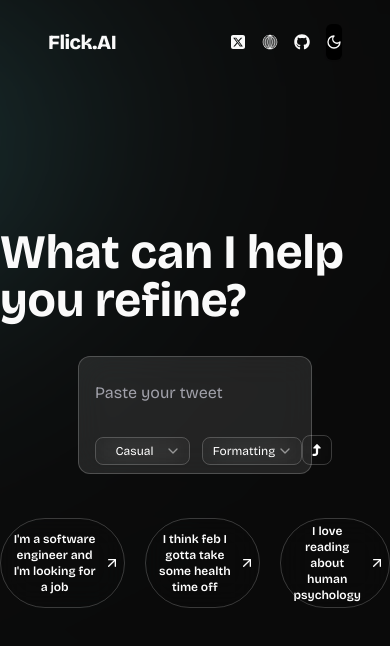
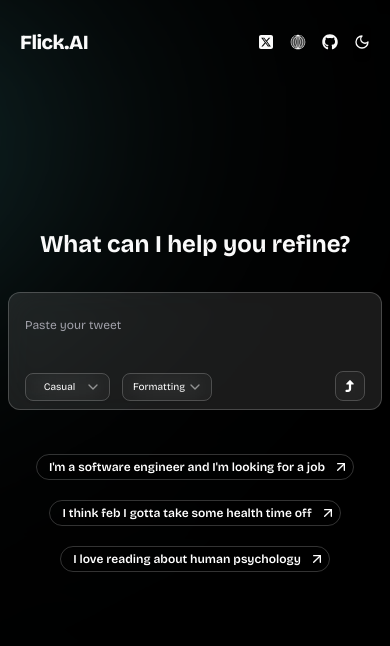
Before and after one commit to Fardeen26/flick-ai, a Next.js app: page / in a window 390 px wide. Shown: the top 646 px of the page. Built offline with nearby package versions, Linux system fonts and the light colour scheme.

Commit message:
fix: responsiveness issues

```diff
--- a/src/app/api/generate/route.ts
+++ b/src/app/api/generate/route.ts
@@ -7,7 +7,7 @@
 export async function POST(req: Request) {
     const { tweet, mood, action } = await req.json();
 
-    const prompt = ` You are an advanced tweet generation assistant. Your job is to enhance tweets according to the user's preferences and always modify thetweet as user themselves formatted it and keep the tweet as short as possible and never cross the 270 characters limit and always give an multi liner outputif user has not specified. Follow these steps to ensure the output meets expectations:
+    const prompt = ` You are an advanced tweet generation assistant. Your job is to enhance tweets according to the user's preferences and always modify the tweet as user themselves formatted it and keep the tweet as short as possible and never cross the 270 characters limit and always give an multi liner output if user has not specified. Follow these steps to ensure the output meets expectations:
 
     0. Mindset: generate the text based on my mindset: ${mindset}
 
@@ -30,9 +30,9 @@
 
     Preferences:
     - Tone: ${mood}
-    - Action: ${action}
+    - Action: ${action} (if action is improving then your task is just to improve that tweet as it was and always use multi lines if not specified)
 
-    Respond with the enhanced text based on these parameters and make sure to avoid using hashtags and emojis.`;
+    Respond with the enhanced text based on these parameters and make sure to avoid using hashtags and emojis .`;
 
     try {
         const model = genAI.getGenerativeModel({
--- a/src/app/layout.tsx
+++ b/src/app/layout.tsx
@@ -24,7 +24,7 @@
   return (
     <html lang="en">
       <body
-        className={`${bricolage_grotesque_init.className} antialiased bg-transparent relative`}
+        className={`${bricolage_grotesque_init.className} antialiased dark:bg-black bg-white relative`}
       >
         <Toaster />
         <ThemeProvider
--- a/src/components/Appbar.tsx
+++ b/src/components/Appbar.tsx
@@ -6,7 +6,7 @@
 
 export default function Appbar() {
     return (
-        <header className="w-full p-2 mt-4 rounded-lg px-12">
+        <header className="w-full p-2 mt-4 rounded-lg px-12 max-sm:px-5">
             <nav className="flex items-center justify-between">
                 <h1>
                     <Link href="/" className={`font-extrabold text-xl tracking-tight`}>
--- a/src/components/Hero.tsx
+++ b/src/components/Hero.tsx
@@ -1,7 +1,7 @@
 export default function Hero() {
     return (
         <div>
-            <h1 className="text-5xl font-bold">What can I help you refine?</h1>
+            <h1 className="text-5xl max-sm:text-2xl font-bold">What can I help you refine?</h1>
         </div>
     )
 }
--- a/src/components/Main.tsx
+++ b/src/components/Main.tsx
@@ -76,8 +76,8 @@
     };
 
     return (
-        <main>
-            <div className="w-[60vw] relative pt-6 pb-2 px-4 rounded-xl dark:border-white/20 border-black/40 bg-white bg-opacity-10 backdrop-blur-lg border flex flex-col items-center justify-center dark:shadow-none shadow-none z-50">
+        <main className="max-sm:w-full max-sm:px-2">
+            <div className="w-[60vw] max-lg:w-[80vw] max-sm:w-full relative pt-6 pb-2 px-4 rounded-xl dark:border-white/20 border-black/40 bg-white bg-opacity-10 backdrop-blur-lg border flex flex-col items-center justify-center dark:shadow-none shadow-none z-50">
                 <Textarea
                     ref={textareaRef}
                     value={tweet}
@@ -86,7 +86,7 @@
                         adjustTextareaHeight();
                     }}
                     placeholder="Paste your tweet"
-                    className="h-fit dark:text-white shadow-none w-full bg-transparent focus:outline-none focus:border-none max-h-[300px]"
+                    className="h-fit dark:text-white shadow-none w-full bg-transparent focus:outline-none focus:border-none max-h-[300px] max-sm:text-xs"
                     rows={1}
                 />
 
@@ -96,7 +96,7 @@
                             <Select onValueChange={(value: string) => {
                                 moodRef.current = value;
                             }}>
-                                <SelectTrigger className="w-[95px] dark:hover:bg-white/10 transition-all duration-300 text-xs bg-transparent rounded-lg before:bg-opacity-90 backdrop-blur-lg border hover:bg-black/5 border-gray-400/50 dark:border-white/20 dark:text-white p-2">
+                                <SelectTrigger className="w-[95px] max-sm:w-[85px] max-sm:text-[10px] dark:hover:bg-white/10 transition-all duration-300 text-xs bg-transparent rounded-lg before:bg-opacity-90 backdrop-blur-lg border hover:bg-black/5 border-gray-400/50 dark:border-white/20 dark:text-white p-2">
                                     <SelectValue placeholder="Casual" />
                                 </SelectTrigger>
                                 <SelectContent>
@@ -114,7 +114,7 @@
                             <Select onValueChange={(value: string) => {
                                 actionRef.current = value;
                             }}>
-                                <SelectTrigger className="w-[100px] dark:hover:bg-white/10 hover:bg-black/5 transition-all duration-300 text-xs bg-transparent rounded-lg before:bg-opacity-5 backdrop-blur-lg border border-gray-400/50 dark:border-white/20 dark:text-white p-2">
+                                <SelectTrigger className="w-[100px] max-sm:w-[90px] max-sm:text-[10px] dark:hover:bg-white/10 hover:bg-black/5 transition-all duration-300 text-xs bg-transparent rounded-lg before:bg-opacity-5 backdrop-blur-lg border border-gray-400/50 dark:border-white/20 dark:text-white p-2">
                                     <SelectValue placeholder="Formatting" />
                                 </SelectTrigger>
                                 <SelectContent>
--- a/src/components/Result.tsx
+++ b/src/components/Result.tsx
@@ -15,20 +15,20 @@
 export default function Result({ improvePrompt, isImprovingField, setImprovePrompt, handleRegenerate, copyToClipboard }: ResultProps) {
     const { result } = useResult();
     return (
-        <div className={`flex flex-col gap-2 w-[60vw] bg-transparent border-none shadow-none mt-6 py-3 ${result ? 'block' : 'hidden'}`}>
+        <div className={`flex flex-col gap-2 w-[60vw] max-sm:w-full bg-transparent border-none shadow-none mt-6 py-3 ${result ? 'block' : 'hidden'}`}>
             <div className="flex justify-end gap-2 relative" >
                 <input
                     type="text"
                     onChange={(e) => setImprovePrompt(e.target.value)}
                     value={improvePrompt}
-                    className={`dark:text-white bg-transparent text-xs w-0 py-0 transition-all duration-300 ${isImprovingField ? 'w-[35vw] px-2 border border-gray-400/50 dark:border-white/20' : 'w-0'} rounded-lg bg-opacity-10 backdrop-blur-lg dark:focus:outline-none dark:focus:border-white/20`}
+                    className={`dark:text-white bg-transparent text-xs w-0 py-0 transition-all duration-300 ${isImprovingField ? 'w-[35vw] max-sm:w-full px-2 border border-gray-400/50 dark:border-white/20' : 'w-0'} rounded-lg bg-opacity-10 backdrop-blur-lg dark:focus:outline-none dark:focus:border-white/20`}
                 />
 
-                <ShinyButton onClick={handleRegenerate} className="p-3">
+                <ShinyButton onClick={handleRegenerate} className="p-3 max-sm:p-2">
                     <FaWandMagicSparkles className="hover:scale-110" />
                 </ShinyButton>
 
-                <button onClick={copyToClipboard} className={`bg-transparent rounded-lg before:bg-opacity-5 backdrop-blur-lg border border-gray-400/50 dark:border-white/20 dark:text-white p-2 ${result ? 'block' : 'hidden'} hover:bg-white/10 transition-all duration-300`}>
+                <button onClick={copyToClipboard} className={`bg-transparent rounded-lg before:bg-opacity-5 backdrop-blur-lg border border-gray-400/50 dark:border-white/20 dark:text-white p-2 max-sm:p-1 max-sm:px-1.5 ${result ? 'block' : 'hidden'} hover:bg-white/10 transition-all duration-300`}>
                     <IoMdCopy />
                 </button>
             </div>
--- a/src/components/Samples.tsx
+++ b/src/components/Samples.tsx
@@ -9,8 +9,8 @@
     const { setTweet } = useTweet();
     const { result } = useResult();
     return (
-        <section className={`mt-3 bg-transparent ${result ? 'hidden' : 'block'}`}>
-            <div className="flex gap-5">
+        <section className={`mt-3 pb-4 bg-transparent ${result ? 'hidden' : 'block'}`}>
+            <div className="flex gap-5 flex-wrap max-sm:justify-center max-lg:justify-center">
                 {samples.map((sample, index) => (
                     <button key={index} className="flex items-center gap-2 hover:bg-black/5 dark:hover:bg-white/10 transition-all duration-300 bg-transparent rounded-full before:bg-opacity-5 backdrop-blur-lg border border-gray-400/50 dark:border-white/20 dark:text-white p-1" onClick={() => setTweet(sample)}>
                         <span className="text-xs font-semibold">
```
